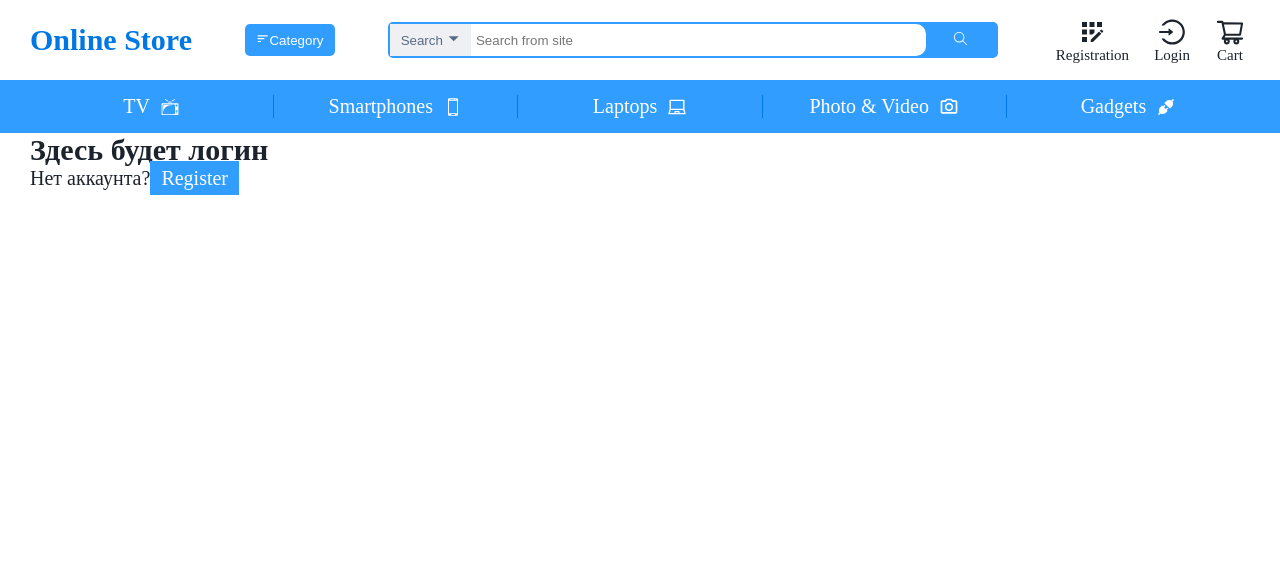
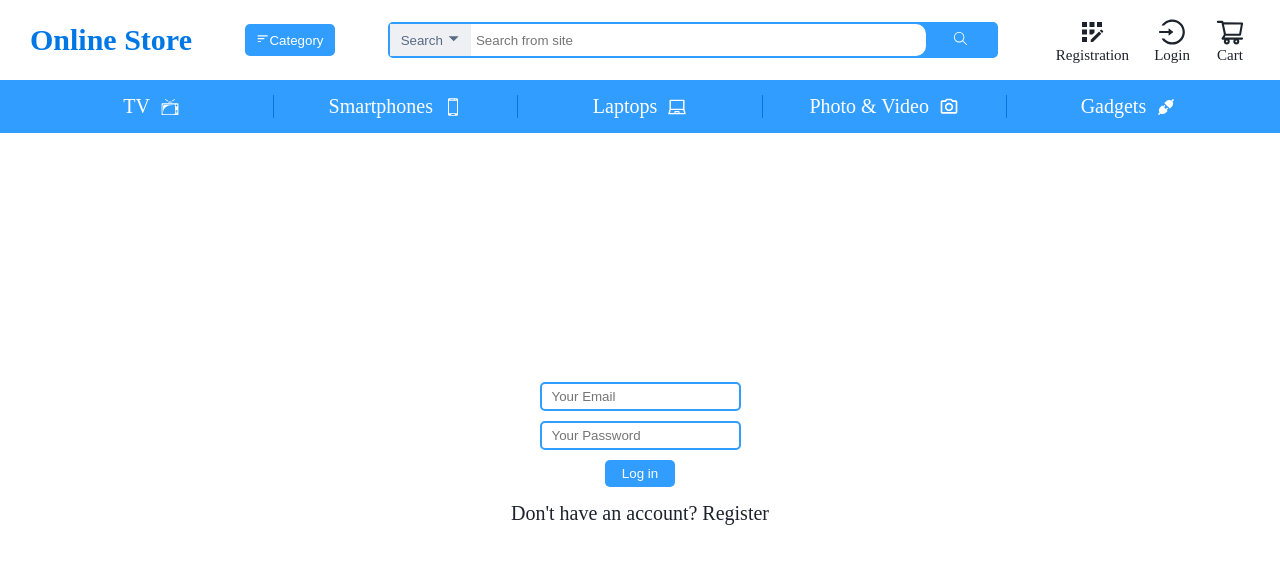
Before and after one commit to Rigelion154/eCommerce-Application, a React (Create React App) app: page /login in a window 1280 px wide. Shown: the top 564 px of the page. Built offline with nearby package versions, Linux system fonts and the light colour scheme.

Commit message:
feat: create login components, add them to login page

```diff
--- /dev/null
+++ b/src/components/layout/login/LoginLayout.module.css
@@ -0,0 +1,8 @@
+.login {
+  align-items: center;
+  display: flex;
+  flex-direction: column;
+  height: 80vh;
+  justify-content: center;
+  row-gap: 15px;
+}
--- /dev/null
+++ b/src/components/layout/login/LoginSection.tsx
@@ -0,0 +1,9 @@
+import React from 'react';
+import classes from './LoginLayout.module.css';
+import { IChildren } from '../../../types/types';
+
+function LoginSection({ children }: IChildren) {
+  return <div className={classes.login}>{children}</div>;
+}
+
+export default LoginSection;
--- /dev/null
+++ b/src/components/login/EmailInput.tsx
@@ -0,0 +1,8 @@
+import React, { ComponentPropsWithoutRef } from 'react';
+import classes from './LoginInputs.module.css';
+
+function EmailInput({ placeholder }: ComponentPropsWithoutRef<'input'>) {
+  return <input type='text' placeholder={placeholder} className={classes.input} />;
+}
+
+export default EmailInput;
--- /dev/null
+++ b/src/components/login/LoginButton.tsx
@@ -0,0 +1,12 @@
+import React from 'react';
+import classes from './LogintBtn.module.css';
+
+function LoginButton() {
+  return (
+    <button type='submit' className={classes.btn}>
+      Log in
+    </button>
+  );
+}
+
+export default LoginButton;
--- /dev/null
+++ b/src/components/login/LoginForm.module.css
@@ -0,0 +1,6 @@
+.form {
+  align-items: center;
+  display: flex;
+  flex-direction: column;
+  row-gap: 10px;
+}
--- /dev/null
+++ b/src/components/login/LoginForm.tsx
@@ -0,0 +1,17 @@
+import React from 'react';
+import EmailInput from './EmailInput';
+import PasswordInput from './PasswordInput';
+import LoginButton from './LoginButton';
+import classes from './LoginForm.module.css';
+
+function LoginForm() {
+  return (
+    <form className={classes.form}>
+      <EmailInput placeholder='Your Email' />
+      <PasswordInput placeholder='Your Password' />
+      <LoginButton />
+    </form>
+  );
+}
+
+export default LoginForm;
--- /dev/null
+++ b/src/components/login/LoginInputs.module.css
@@ -0,0 +1,5 @@
+.input {
+  border: 2px solid var(--color-primary);
+  border-radius: 5px;
+  padding: 5px 10px;
+}
--- /dev/null
+++ b/src/components/login/LogintBtn.module.css
@@ -0,0 +1,10 @@
+.btn {
+  background-color: #319dff;
+  background-color: var(--color-primary);
+  border: 1px solid transparent;
+  border-radius: 5px;
+  color: #fff;
+  cursor: pointer;
+  min-width: 70px;
+  padding: 5px 10px;
+}
--- /dev/null
+++ b/src/components/login/PasswordInput.tsx
@@ -0,0 +1,8 @@
+import React, { ComponentPropsWithoutRef } from 'react';
+import classes from './LoginInputs.module.css';
+
+function PasswordInput({ placeholder }: ComponentPropsWithoutRef<'input'>) {
+  return <input type='text' placeholder={placeholder} className={classes.input} />;
+}
+
+export default PasswordInput;
--- a/src/pages/Login.tsx
+++ b/src/pages/Login.tsx
@@ -2,18 +2,20 @@ import React from 'react';
 import { Link } from 'react-router-dom';
 import Container from '../components/layout/container/Container';
 import ROUTES from '../routes/routes';
+import LoginForm from '../components/login/LoginForm';
+import LoginSection from '../components/layout/login/LoginSection';
 
 function Login() {
   return (
     <section>
       <Container>
-        <h2>Здесь будет логин</h2>
-        <p>
-          Нет аккаунта?
-          <Link className='button' to={ROUTES.REGISTRATION}>
-            Register
-          </Link>
-        </p>
+        <LoginSection>
+          <LoginForm />
+          <span>
+            Don&apos;t have an account?
+            <Link to={ROUTES.REGISTRATION}> Register</Link>
+          </span>
+        </LoginSection>
       </Container>
     </section>
   );
```
